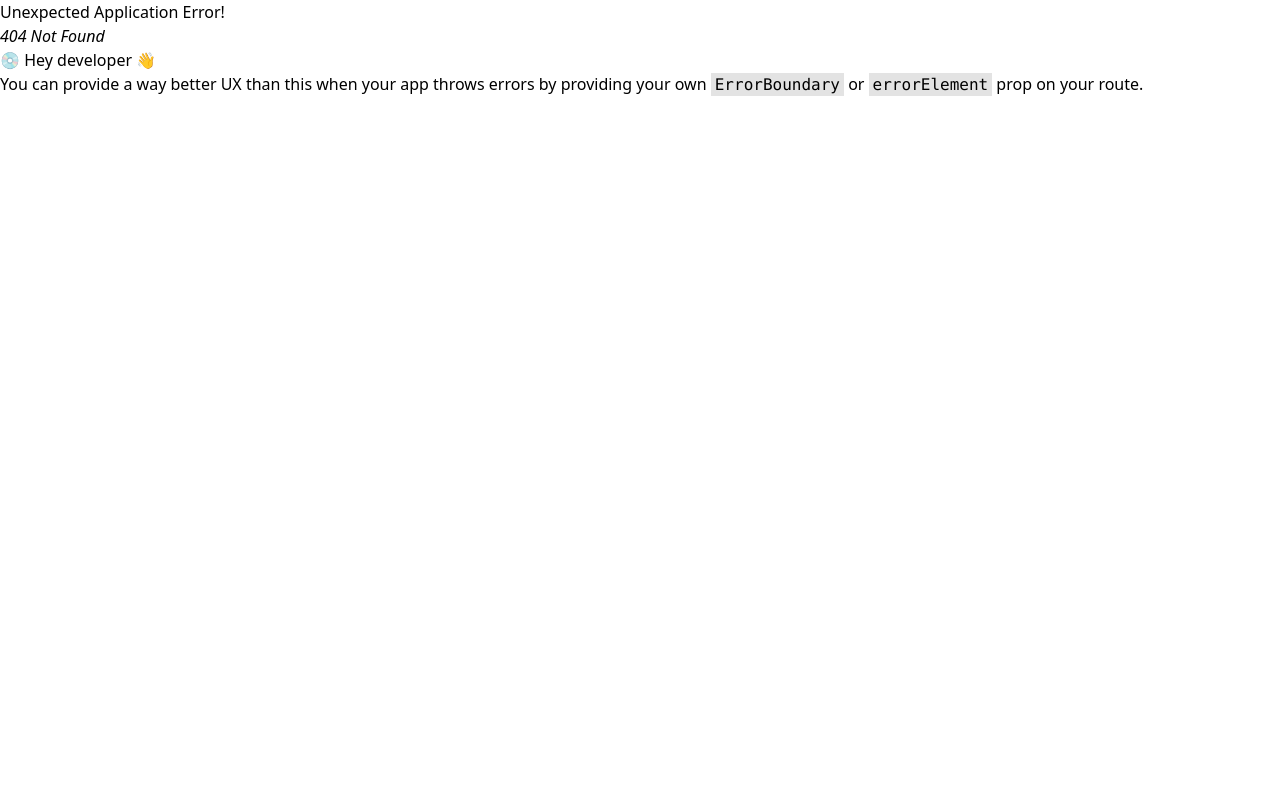
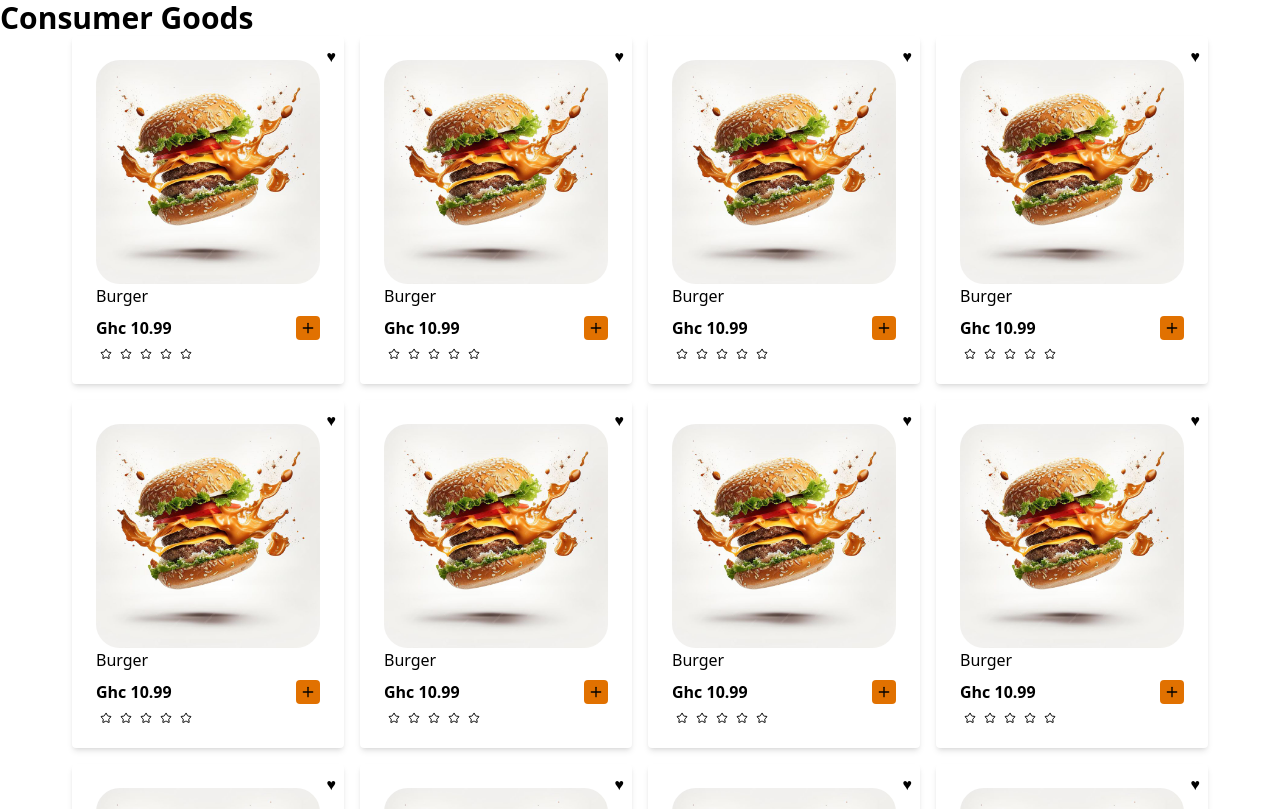
Before and after one commit to Real-Bambi/bambi_online, a React (Vite) app: page /goods in a window 1280 px wide. Before the commit this address had no page. Shown: the top 809 px of the page. Built offline with nearby package versions, Linux system fonts and the light colour scheme.

Commit message:
changes in categories pages

```diff
--- a/src/Pages/categories/Animals.jsx
+++ b/src/Pages/categories/Animals.jsx
@@ -2,8 +2,11 @@
 
 export default function Animals () {
     return(
-       <div className=" flex items-center justify-center">
+      <div>
+        <h1 className="text-3xl font-bold">Animals and Pets</h1>
+         <div className=" flex items-center justify-center">
          <Category />
        </div>
+      </div>
     )
 }
--- a/src/Pages/categories/Beauty.jsx
+++ b/src/Pages/categories/Beauty.jsx
@@ -2,8 +2,11 @@
 
 export default function Beauty () {
     return(
-       <div className=" flex items-center justify-center">
+       <div>
+        <h1 className="text-3xl font-bold">Beauty and Care</h1>
+        <div className=" flex items-center justify-center">
          <Category />
+       </div>
        </div>
     )
 }
--- a/src/Pages/categories/Equipment.jsx
+++ b/src/Pages/categories/Equipment.jsx
@@ -2,8 +2,11 @@
 
 export default function Equipment () {
     return(
-       <div className=" flex items-center justify-center">
+      <div className="">
+        <h1 className="text-3xl font-bold">Commercial Equipment</h1>
+         <div className=" flex items-center justify-center">
          <Category />
        </div>
+      </div>
     )
 }
--- a/src/Pages/categories/Goods.jsx
+++ b/src/Pages/categories/Goods.jsx
@@ -3,7 +3,7 @@
 export default function Goods () {
     return(
       <div >
-        <h1 className="text-3xl font-bold">Goods</h1>
+        <h1 className="text-3xl font-bold">Consumer Goods</h1>
          <div className=" flex items-center justify-center">
          <Category />
        </div>
--- a/src/components/ProductCard.jsx
+++ b/src/components/ProductCard.jsx
@@ -15,14 +15,18 @@
     }
 
     return (
-        <div className='shadow-md md:w-60 bg-white rounded p-6 relative'>
+        <div className='shadow-md  mx-auto md:w-full bg-white rounded p-6 relative'>
             <img src={InitialCard} alt="burger image" className='size-56 rounded-3xl' />
             <span className='pt-4'>
 
                 <h1>Burger</h1>
                 <div className='flex flex-row justify-between pt-2 '>
                     <p className='font-bold'>Ghc 10.99</p>
-                    <Plus className='bg-amber-600 rounded p-1 ' />
+                 <div>
+                       <Plus className='bg-amber-600 rounded p-1 ' />
+                       <div></div>
+                 </div>
+
                 </div>
                 <div className='flex'>
                     {[...Array(5)].map((_, i) => (
```
Also changed, not shown: src/App.jsx (+11 -1 lines).
